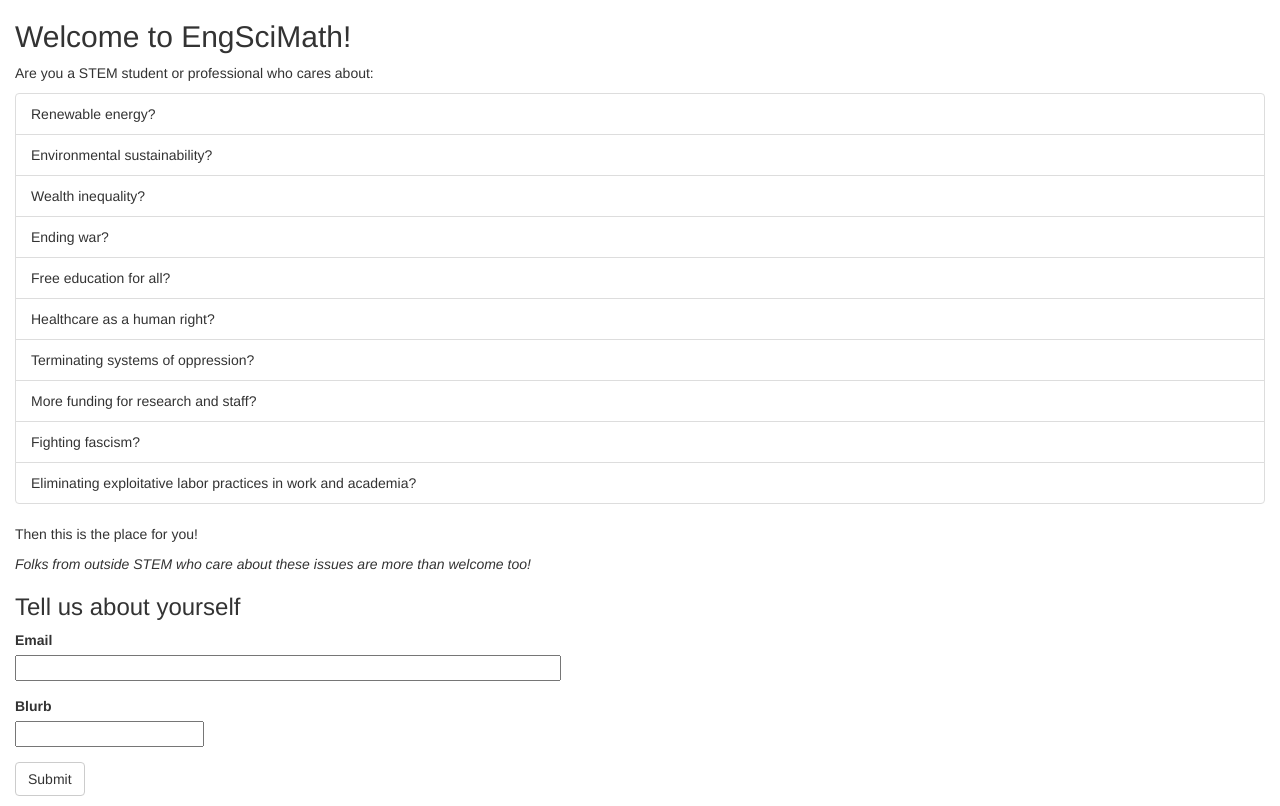
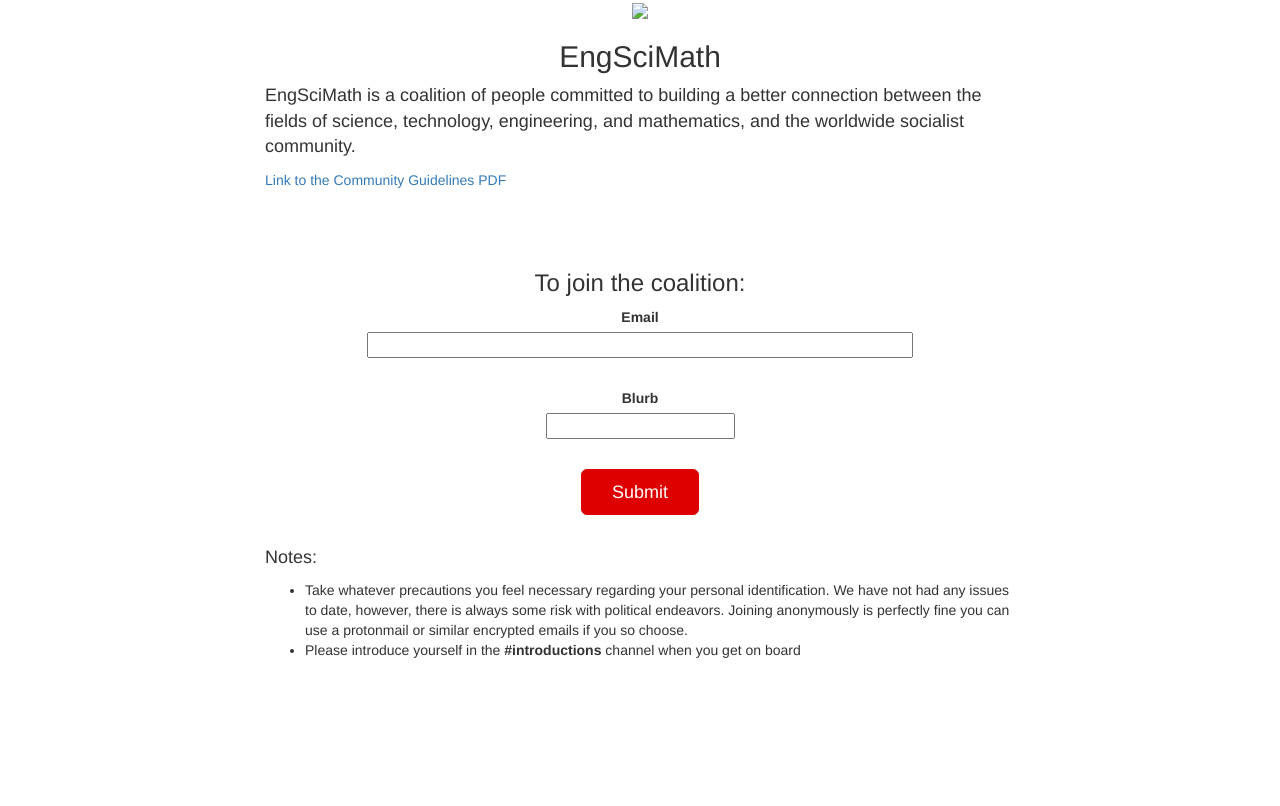
Before and after one commit to EngSciMath-team/splashpage, a Python web app: template templates/index.html in a window 1280 px wide. After the commit the page ends 658 px from the top, so only its background shows below. Run offline with Jinja, Linux system fonts and the light colour scheme; the template is opened without the code that fills it, so the values that code supplies are empty, except form fields; form fields are guessed from the names that the template uses; some libraries are stand-ins or nearby versions.

Commit message:
add some styling and columns/formatting/rows stuff to attempt to follow given design. ref: #1

```diff
--- a/forms.py
+++ b/forms.py
@@ -3,6 +3,6 @@ from wtforms import StringField, TextAreaField, SubmitField
 from wtforms.validators import DataRequired
 
 class IntroForm(FlaskForm):
-    email = StringField('Email Address', validators=[DataRequired()])
-    blurb = TextAreaField('Tell Us About Yourself!', validators=[DataRequired()])
+    email = StringField('Email Address (see notes below)', validators=[DataRequired()])
+    blurb = TextAreaField('Tell us a little about your background or interest in STEM as it relates to socialism, we do not need any personally identifying information.', validators=[DataRequired()])
     submit = SubmitField('Submit')
--- a/templates/index.html
+++ b/templates/index.html
@@ -7,45 +7,101 @@
 		<link rel="stylesheet" href="https://maxcdn.bootstrapcdn.com/bootstrap/3.3.7/css/bootstrap.min.css">
 		<script src="https://ajax.googleapis.com/ajax/libs/jquery/3.3.1/jquery.min.js"></script>
 		<script src="https://maxcdn.bootstrapcdn.com/bootstrap/3.3.7/js/bootstrap.min.js"></script>
+        <style>
+            form * {
+                max-width: 100%;
+            }
+
+            form label {
+                max-width: 500px;
+            }
+
+            p {
+                font-size: 18px;
+            }
+
+            input.btn.btn-default.btn-red {
+                background-color: #de0000;
+                border-color: #de0000;
+                color: white;
+                padding-left: 30px;
+                padding-right: 30px;
+            }
+
+            .vspace {
+                height: 60px;
+            }
+
+            .form-group {
+                margin-bottom: 30px;
+            }
+        </style>
 	</head>
 	<body>
-<div class="container-fluid">
-  <div>
-    <h2>Welcome to EngSciMath!</h2>
-    <p> Are you a STEM student or professional who cares about: </p>
-    <ul class="list-group">
-      <li class="list-group-item">Renewable energy?</li>
-      <li class="list-group-item">Environmental sustainability?</li>
-      <li class="list-group-item">Wealth inequality?</li>
-      <li class="list-group-item">Ending war?</li>
-      <li class="list-group-item">Free education for all?</li>
-      <li class="list-group-item">Healthcare as a human right?</li>
-      <li class="list-group-item">Terminating systems of oppression?</li>
-      <li class="list-group-item">More funding for research and staff?</li>
-      <li class="list-group-item">Fighting fascism?</li>
-      <li class="list-group-item">Eliminating exploitative labor practices in work and academia?</li>
-    </ul>
-    <p>Then this is the place for you!</p>
-    <i>Folks from outside STEM who care about these issues are more than welcome too!</i>
-    <h3>Tell us about yourself</h3>
+		<div class="container">
+			<div class="row">
+				<div class="col-xs-12 col-md-8 col-md-offset-2">
+					<div class="text-center">
+						<img src="#"/>
+						<h2>
+							EngSciMath
+						</h2>
 					</div>
-  <div>
+
+					<p>
+						EngSciMath is a coalition of people committed to building a better connection between the fields
+						of science, technology, engineering, and mathematics, and the worldwide socialist community.
+					</p>
+					<a href="#">
+						Link to the Community Guidelines PDF
+					</a>
+				</div>
+			</div>
+
+            <div class="vspace"></div>
+
+            <div class="row">
+                <div class="col-xs-12 col-md-8 col-md-offset-2">
+                    <h3 class="text-center">
+                        To join the coalition:
+                    </h3>
+
+                    <div class="text-center">
                         <form action="" method="post" novalidate>
                             {{ form.hidden_tag() }}
                             <div class="form-group">
-        <p>
                                 {{ form.email.label }}<br>
                                 {{ form.email(size=64) }}
-        </p>
                             </div>
                             <div class="form-group">
+                                {{ form.blurb.label }}<br>
+                                {{ form.blurb(cols="64", rows="4") }}
+                            </div>
+                            <div class="form-group text-center">
+                                {{ form.submit(class="btn btn-default btn-red btn-lg") }}
+                            </div>
+                        </form>
+                    </div>
+                </div>
+            </div>
+
+		    <div class="row">
+                <div class="col-xs-12 col-md-8 col-md-offset-2">
                     <p>
-            {{ form.blurb.label }}<br>
-            {{ form.blurb(cols="64", rows="12") }}
+                        Notes:
                     </p>
+                    <ul>
+                        <li>
+                            Take whatever precautions you feel necessary regarding your personal identification. We
+                            have not had any issues to date, however, there is always some risk with political endeavors.
+                            Joining anonymously is perfectly fine you can use a protonmail or similar encrypted emails if
+                            you so choose.
+                        </li>
+                        <li>
+                            Please introduce yourself in the <strong>#introductions</strong> channel when you get on board
+                        </li>
+                    </ul>
                 </div>
-      <p>{{ form.submit(class="btn btn-default") }}</p>
-    </form>
             </div>
 		</div>
 	</body>
```
Also changed, not shown: 1 other file. Lines whose indentation alone changed are shown as unchanged.
